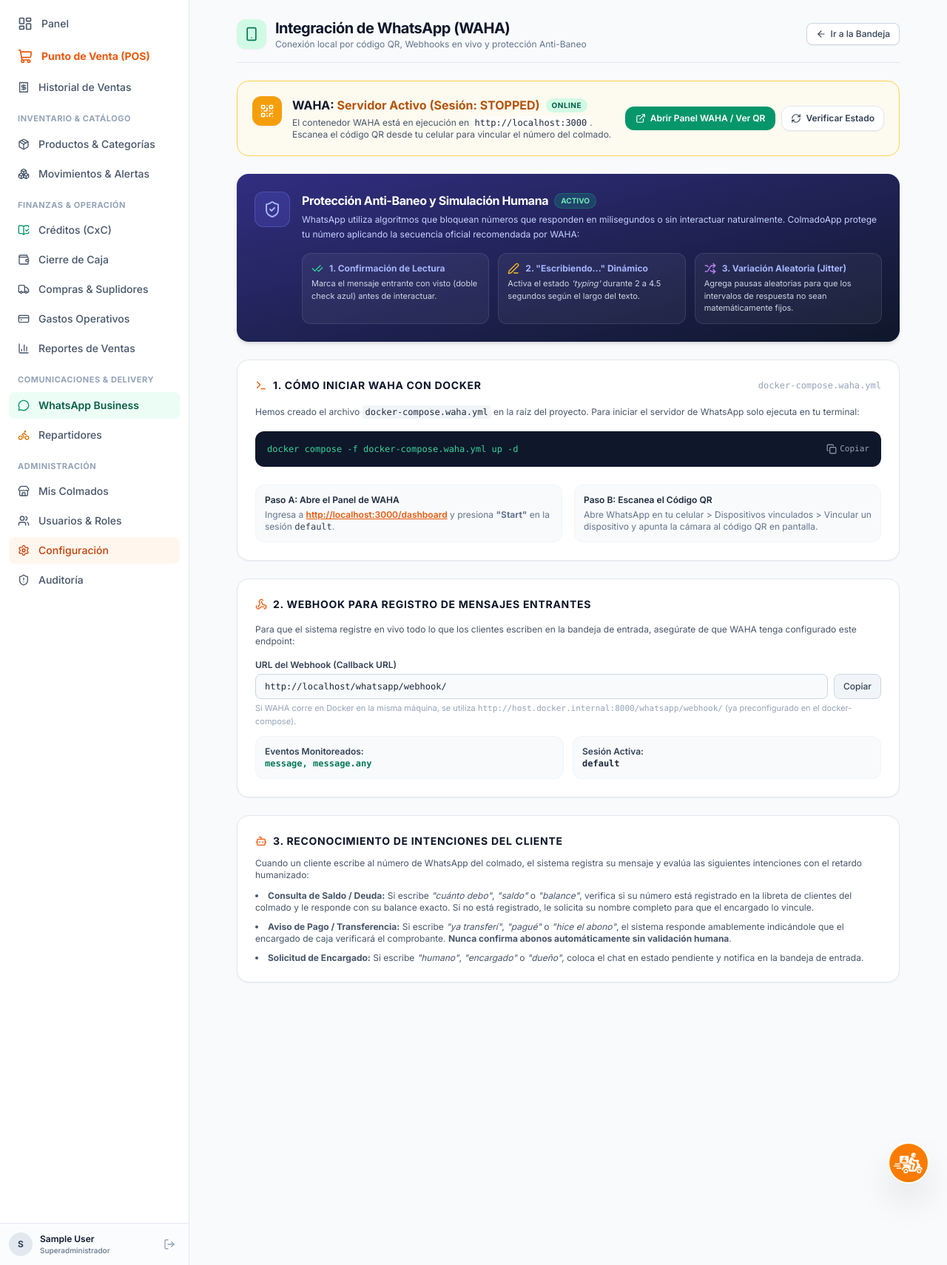
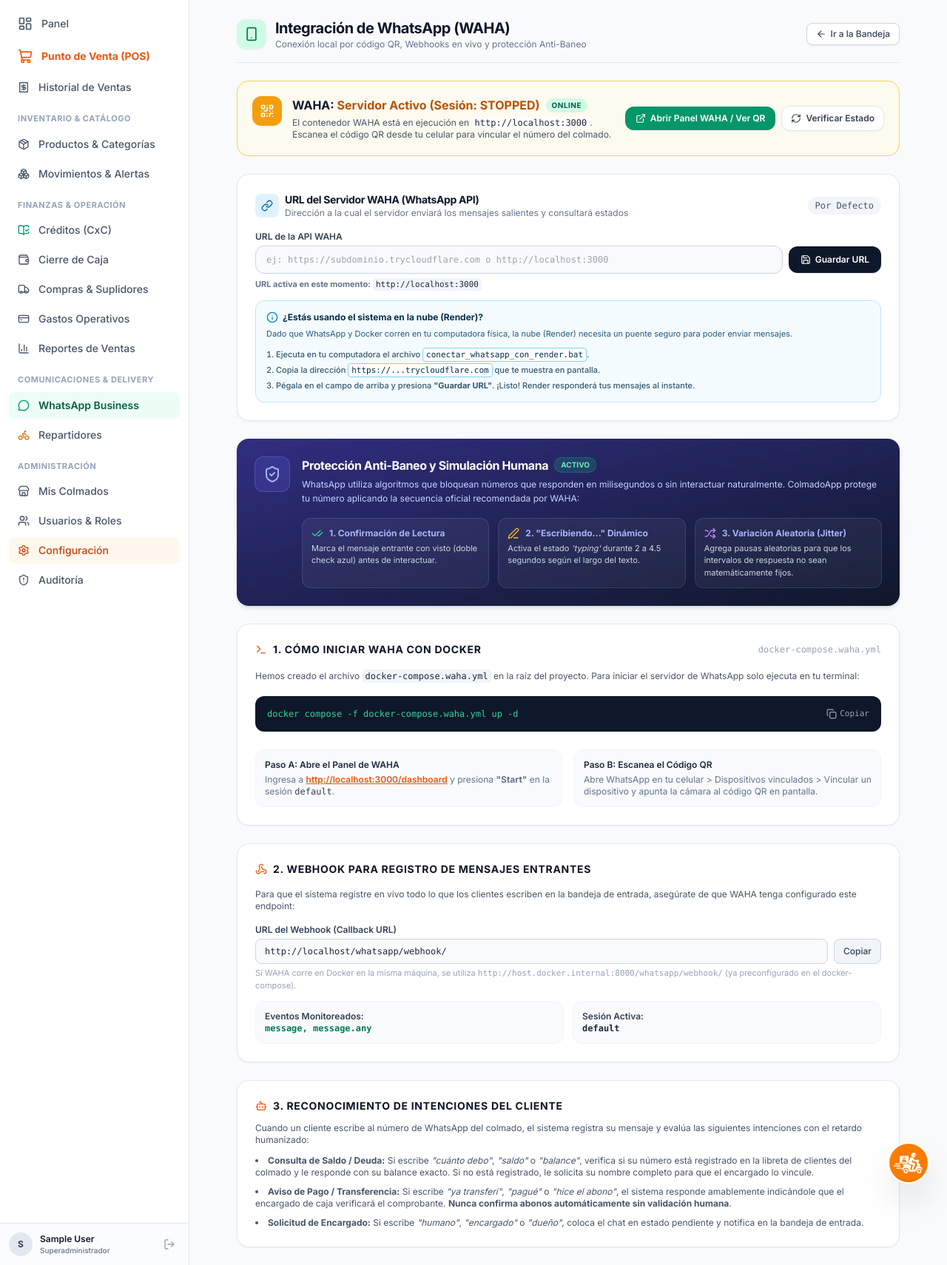
Before and after one commit to jjleonardo94/ColmadoApp, a Django app: page /whatsapp/configuracion/ in a window 1280 px wide. Shown: the part 64-1774 px from the top of the page at 74% size. Run offline with Django 5.2, Linux system fonts and the light colour scheme; the visitor is signed in with stand-in values (Sample User, id 1); data comes from the database, SQL or seed files in the repository; data that the repository does not hold is empty; some libraries are stand-ins or nearby versions.

Commit message:
feat(whatsapp): add dynamic WAHA URL setting in config to connect Render with local WAHA

```diff
--- a/apps/core/models.py
+++ b/apps/core/models.py
@@ -34,6 +34,15 @@ class BusinessSettings(models.Model):
         'Plantilla de Mensaje de Salida de Delivery',
         blank=True,
         default="Hola {cliente}, tu pedido #{ticket} ya está preparado y ha salido para entrega{delivery_info}. Total: RD$ {total} ({metodo_pago}). ¡Gracias por preferirnos!"
+    )
+
+    # URL del Servidor WAHA (para conexión local o puente en la nube)
+    waha_api_url = models.CharField(
+        'URL del Servidor WAHA (WhatsApp API)',
+        max_length=255,
+        blank=True,
+        default='',
+        help_text='URL de WAHA (ej. https://...trycloudflare.com o http://localhost:3000)'
     )
 
     updated_at = models.DateTimeField('Última Actualización', auto_now=True)
--- a/apps/whatsapp/services.py
+++ b/apps/whatsapp/services.py
@@ -39,6 +39,13 @@ class WAHAService:
 
     @classmethod
     def get_api_url(cls) -> str:
+        try:
+            from apps.core.models import BusinessSettings
+            s = BusinessSettings.get_settings()
+            if s and s.waha_api_url and s.waha_api_url.strip():
+                return s.waha_api_url.strip().rstrip('/')
+        except Exception:
+            pass
         url = getattr(settings, 'WAHA_API_URL', 'http://localhost:3000') or 'http://localhost:3000'
         return url.rstrip('/')
 
--- a/apps/whatsapp/views.py
+++ b/apps/whatsapp/views.py
@@ -592,6 +592,7 @@ class WhatsAppConfigView(LoginRequiredMixin, View):
         webhook_url = f"{request.scheme}://{host}/whatsapp/webhook/"
 
         # Estado WAHA
+        b_settings = BusinessSettings.get_settings()
         waha_url = WAHAService.get_api_url()
         waha_session = WAHAService.get_session()
         waha_health = WAHAService.check_health()
@@ -605,10 +606,27 @@ class WhatsAppConfigView(LoginRequiredMixin, View):
             'verify_token': verify_token,
             'has_credentials': bool(phone_id and token),
             'waha_url': waha_url,
+            'waha_saved_url': b_settings.waha_api_url if b_settings else '',
             'waha_session': waha_session,
             'waha_health': waha_health,
             'waha_simulate_typing': waha_simulate_typing,
         })
+
+    def post(self, request):
+        if not (request.user.is_superuser or (hasattr(request.user, 'profile') and request.user.profile.check_permission('can_manage_settings'))):
+            messages.error(request, "No tiene permisos para modificar la configuración.")
+            return redirect('whatsapp_config')
+
+        new_url = request.POST.get('waha_api_url', '').strip()
+        b_settings = BusinessSettings.get_settings()
+        b_settings.waha_api_url = new_url
+        b_settings.save(update_fields=['waha_api_url'])
+
+        if new_url:
+            messages.success(request, f"URL de conexión WAHA guardada: {new_url}")
+        else:
+            messages.info(request, "Se ha restablecido la URL de WAHA al valor por defecto del sistema.")
+        return redirect('whatsapp_config')
 
 
 class WAHAStatusAjaxView(LoginRequiredMixin, View):
--- a/templates/whatsapp/config.html
+++ b/templates/whatsapp/config.html
@@ -91,6 +91,65 @@
       </div>
     </div>
     {% endif %}
+  </div>
+
+  <!-- Configuración de URL del Servidor WAHA (Enlace Render - Local) -->
+  <div class="bg-white rounded-2xl border border-slate-200 p-6 shadow-sm space-y-4">
+    <div class="flex items-center justify-between">
+      <div class="flex items-center gap-2">
+        <div class="w-8 h-8 rounded-lg bg-sky-100 flex items-center justify-center text-sky-700">
+          <i data-lucide="link" class="w-4 h-4"></i>
+        </div>
+        <div>
+          <h2 class="text-sm font-bold text-slate-900 tracking-tight">URL del Servidor WAHA (WhatsApp API)</h2>
+          <p class="text-xs text-slate-500">Dirección a la cual el servidor enviará los mensajes salientes y consultará estados</p>
+        </div>
+      </div>
+      <span class="text-xs px-2.5 py-1 rounded-full font-mono font-medium {% if waha_saved_url %}bg-sky-50 text-sky-700 border border-sky-200{% else %}bg-slate-100 text-slate-600{% endif %}">
+        {% if waha_saved_url %}Personalizada{% else %}Por Defecto{% endif %}
+      </span>
+    </div>
+
+    <form method="post" action="{% url 'whatsapp_config' %}" class="space-y-3">
+      {% csrf_token %}
+      <div>
+        <label for="waha_api_url" class="block text-xs font-semibold text-slate-700 mb-1">
+          URL de la API WAHA
+        </label>
+        <div class="flex flex-col sm:flex-row items-stretch sm:items-center gap-2">
+          <input
+            type="text"
+            name="waha_api_url"
+            id="waha_api_url"
+            value="{{ waha_saved_url }}"
+            placeholder="ej: https://subdominio.trycloudflare.com o http://localhost:3000"
+            class="flex-1 px-3.5 py-2.5 text-xs font-mono bg-slate-50 border border-slate-300 rounded-xl text-slate-800 focus:outline-none focus:ring-2 focus:ring-sky-500 focus:bg-white transition"
+          >
+          <button type="submit" class="inline-flex items-center justify-center gap-1.5 px-4 py-2.5 text-xs font-semibold text-white bg-slate-900 hover:bg-slate-800 rounded-xl transition shadow-sm whitespace-nowrap">
+            <i data-lucide="save" class="w-3.5 h-3.5"></i>
+            Guardar URL
+          </button>
+        </div>
+        <p class="text-[11px] text-slate-500 mt-1.5 leading-relaxed">
+          <strong>URL activa en este momento:</strong> <code class="font-mono bg-slate-100 px-1 py-0.5 rounded text-slate-800">{{ waha_url }}</code>
+        </p>
+      </div>
+
+      <div class="p-3.5 rounded-xl bg-sky-50/70 border border-sky-200 text-xs text-sky-900 space-y-1.5">
+        <div class="flex items-center gap-1.5 font-bold text-sky-950">
+          <i data-lucide="info" class="w-4 h-4 text-sky-600"></i>
+          ¿Estás usando el sistema en la nube (Render)?
+        </div>
+        <p class="leading-relaxed text-sky-900/90 text-[11px]">
+          Dado que WhatsApp y Docker corren en tu computadora física, la nube (Render) necesita un puente seguro para poder enviar mensajes.
+        </p>
+        <ol class="list-decimal list-inside text-[11px] space-y-1 text-sky-950/80 font-medium pt-1">
+          <li>Ejecuta en tu computadora el archivo <code class="bg-white/80 px-1 py-0.5 rounded border border-sky-300 font-mono text-sky-950">conectar_whatsapp_con_render.bat</code>.</li>
+          <li>Copia la dirección <code class="bg-white/80 px-1 py-0.5 rounded border border-sky-300 font-mono text-sky-950">https://...trycloudflare.com</code> que te muestra en pantalla.</li>
+          <li>Pégala en el campo de arriba y presiona <strong>"Guardar URL"</strong>. ¡Listo! Render responderá tus mensajes al instante.</li>
+        </ol>
+      </div>
+    </form>
   </div>
 
   <!-- Escudo Anti-Baneo Activo -->
```
Also changed, not shown: apps/core/migrations/0005_businesssettings_waha_api_url.py (added), 1 other file.
